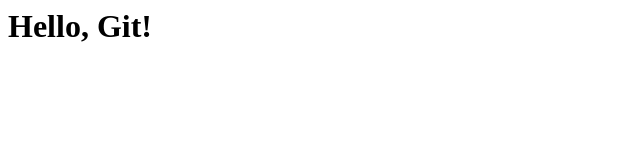
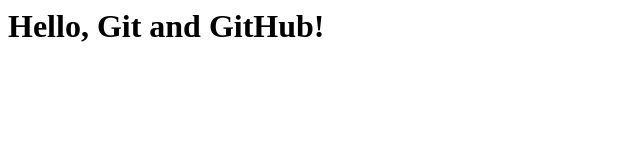
Before and after one commit to etorres4/DevOpsLab2, a plain HTML site: page index.html in a window 1280 px wide. Shown: the whole page, without its empty margins (0-640 px from the left). Drawn offline with Linux system fonts and the light colour scheme.

Commit message:
Updated heading in index.html

```diff
--- a/index.html
+++ b/index.html
@@ -3,6 +3,6 @@
 <head>
     <title>My Git Project</title>
     <body>
-        <h1>Hello, Git!</h1>
+        <h1>Hello, Git and GitHub!</h1>
     </body>
 </head>
```
